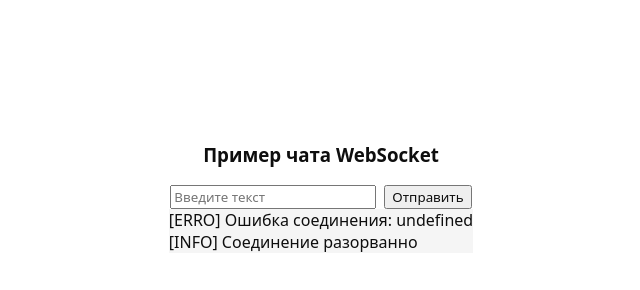
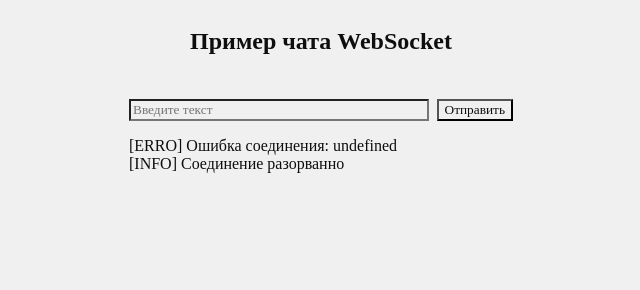
Before and after one commit to SpyDev14/SampleFAPIChat, a plain HTML site: page pages/index.html in a window 1280 px wide. Shown: the whole page, without its empty margins (319-959 px from the left). Drawn offline with Linux system fonts and the light colour scheme.

Commit message:
Чё-то поделал, потыкал. Просто сохраняю свою работу и переношу её в облако.

```diff
--- a/pages/index.html
+++ b/pages/index.html
@@ -9,12 +9,14 @@
 
 <body>
     <div class="main">
-        <h3>Пример чата WebSocket</h3>
-        <div class="input-box">
-            <input type="text" id="textInput" placeholder="Введите текст">
-            <button id="sendBtn">Отправить</button>
+        <h2>Пример чата WebSocket</h2>
+        <div style="flex-direction: row; gap: 0.25rem;">
+            <div class="input-box">
+                <input type="text" id="textInput" placeholder="Введите текст" style="width: 100%">
+                <button id="sendBtn" onclick="onSendBtnClick()">Отправить</button>
+            </div>
+            <div class="messages-container" id="containerForMessages"></div>
         </div>
-        <div class="messages-container" id="containerForMessages"></div>
     </div>
     <script>
         function specialLabel(str) {return `[${str.toUpperCase()}]`};
@@ -23,6 +25,7 @@
         alertsMessages
         .set("connection-close", `${specialLabel("info")} Соединение разорванно`)
         .set("connection-open",  `${specialLabel("info")} Соединение установлено`)
+        .set("try-send-message", `${specialLabel("info")} Попытка отправки сообщения...`)
         .set("connection-error", `${specialLabel("erro")} Ошибка соединения`)
 
         function getRandomInt(min, max)
@@ -32,16 +35,24 @@
 
         // Генерируем число
         const id = getRandomInt(1, 2147483647);
+        const server_ip = "127.0.0.1"
+        const server_port = "8000"
 
         //Создаём веб сокет соединение с сервером
-        const socket = new WebSocket(`ws://127.0.0.1:8000/ws/${id}`);
-        console.log(`WebSocket: "ws://127.0.0.1:8000/ws/${id}"`)
+        const socket = new WebSocket(`ws://${server_ip}:${server_port}/ws/${id}`);
+
+        if (socket == WebSocket) {
+            console.log(`WebSocket: "ws://${server_ip}:${server_port}/ws/${id}"`)
+        }
+        else {
+            console.log(`WebSocket error`)
+        }
 
         // Функция для отображения сообщений на веб странице
-        function addMessage(message)
-        {
+        function addMessage(message) {
             const msgContainer = document.getElementById("containerForMessages");
             const msgElement = document.createElement("div");
+
             msgElement.textContent = message;
             msgContainer.appendChild(msgElement);
         }
@@ -62,45 +73,57 @@
         })
 
         // Событие, вызываемое при получении сообщения от сервера
-        socket.onmessage = (event) =>
-        {
-            addMessage(`<- : ${event.data}`)
+        socket.onmessage = (event) => {
+            addMessage(`<- : ${event.data}`);
         }
 
         const textInput = document.getElementById("textInput");
-        const sendBtn   = document.getElementById("sendBtn");
 
-        sendBtn.addEventListener("click", () =>
-        {
-            const input = textInput.value;
-            socket.send(input)
-        });
+        function onSendBtnClick() {
+            addMessage(alertsMessages.get("try-send-message"));
+            //socket.send(textInput.value);
+        }
     </script>
     <style>
         html *
         {
             color: #0e0e0e !important;
-            font-family: system-ui !important;
+            background-color: #f0f0f0;
+            font-family: 'JetBrains Mono' !important;
         }
+
+/*        body *
+        {
+            height: 100%;
+            margin: 0,5rem;
+        }*/
 
         .main {
             display: flex;
             align-items: center;
             justify-content: center;
             flex-direction: column;
-            height: 360px;
+            gap: 1rem;
+            width: 100%;
+            height: 100%;
         }
 
         .input-box
         {
             display: flex;
             gap: 0.5rem;
+            padding: 0.5rem;
             align-items: flex-start;
+            justify-content: space-between;
         }
 
         .messages-container
         {
-            background: #f5f5f5;
+            padding: 0.5rem;
+            gap: 0.5rem;
+            max-height: 16rem;
+            width: 24rem;
+            scroll-behavior: auto;
         }
     </style>
 </body>
```
Also changed, not shown: 1 other file.
